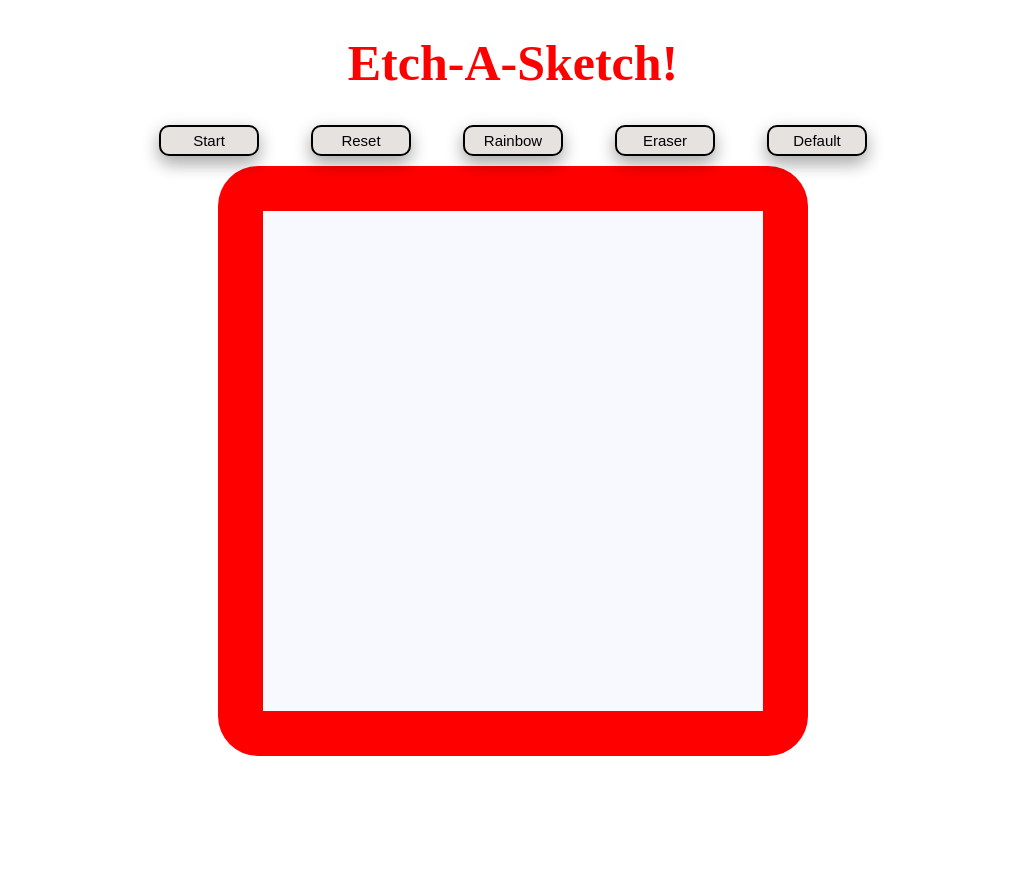
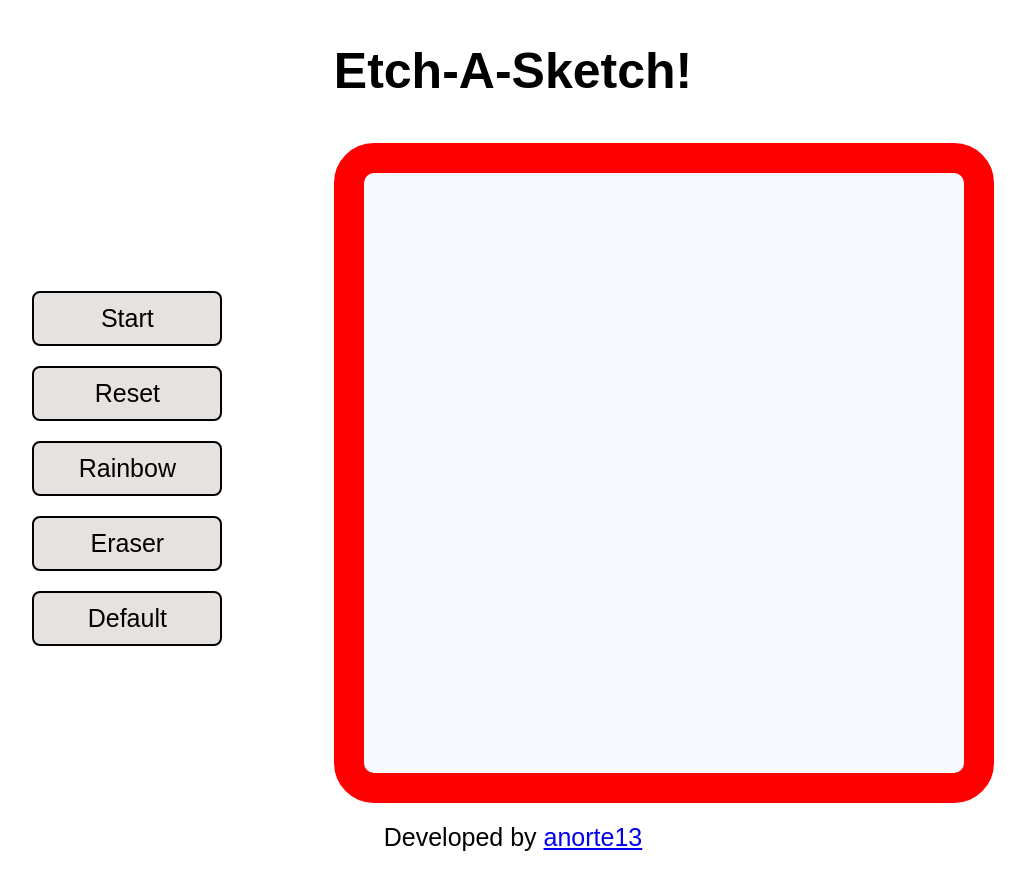
Before and after one commit to anorte13/etch-a-sketch, a plain HTML site: page index.html in a window 1280 px wide. Shown: the whole page, without its empty margins (127-1152 px from the left). Before the commit the page ends 800 px from the top, so only its background shows below. Drawn offline with Linux system fonts and the light colour scheme.

Commit message:
updated styling and added footer

```diff
--- a/index.html
+++ b/index.html
@@ -4,11 +4,15 @@
     <meta charset="UTF-8" />
     <title id="header">Etch-A-Sketch</title>
     <link rel="stylesheet" href="styles.css" />
+    <script defer src="etch-a-sketch-logic.js"></script>
   </head>
 
   <body>
-    <h1 class="text">Etch-A-Sketch!</h1>
-
+    <div class="wrapper">
+      <div class="title">
+        <h1 class="title">Etch-A-Sketch!</h1>
+      </div>
+      <div class="main">
         <div class="settings">
           <button id="user">Start</button>
           <button id="delete">Reset</button>
@@ -17,6 +21,12 @@
           <button id="default">Default</button>
         </div>
         <div id="container"></div>
-    <script src="etch-a-sketch-logic.js"></script>
+      </div>
+      <div class="footer">
+        <footer>
+          Developed by <a href="https://github.com/anorte13">anorte13</a>
+        </footer>
+      </div>
+    </div>
   </body>
 </html>
--- a/styles.css
+++ b/styles.css
@@ -1,13 +1,11 @@
 #container {
   display: grid;
-    grid-template-columns: repeat(var(--columns-row),1fr);
+  grid-template-columns: repeat(var(--columns-row), 1fr);
   grid-template-rows: repeat(var(--columns-row), 1fr);
-    width: 500px;
-    height: 500px;
-    border: 45px solid red;
+  width: 600px;
+  height: 600px;
+  border: 30px solid red;
   border-radius: 40px;
-    margin-left: auto;
-    margin-right: auto;
   background-color: ghostwhite;
 }
 :root {
@@ -16,28 +14,54 @@
 .box {
   color: white;
 }
-.text {
+.title {
   text-align: center;
   font-size: 50px;
-    color: red;
+  color: black;
+  font-family: Arial, Helvetica, sans-serif;
 }
 .settings {
+  width: 10rem;
+  display: flex;
+  flex-direction: column;
+  justify-content: center;
+  margin-bottom: 10px;
+  gap: 20px;
+}
+.wrapper {
+  display: block;
+}
+.main {
+  margin: 10px;
   display: flex;
   flex-direction: row;
-    gap: 52px;
+  align-items: center;
+  justify-content: space-evenly;
+}
+.title {
+  display: flex;
+  flex-direction: column;
+}
+.footer {
+  font-size: 25px;
+  padding: 10px;
+  margin: 10px;
+  display: flex;
+  align-items: center;
   justify-content: center;
-    margin-bottom: 10px;
+  font-family: Arial, Helvetica, sans-serif;
 }
 button {
-    border-radius: 10px;
+  border-radius: 8px;
   border: 2px solid black;
   cursor: pointer;
   text-align: center;
   background-color: rgb(230, 226, 223);
   padding: 5px;
-    font-size: 15px;
-    box-shadow: 0 8px 16px 0 rgba(0,0,0,0.2), 0 6px 20px 0 rgba(0,0,0,0.19);
-    width: 100px;
+  font-size: 25px;
+  width: 190px;
+  height: 55px;
+  font-family: Arial, Helvetica, sans-serif;
 }
 button:hover {
   background-color: whitesmoke;
```
Lines whose indentation alone changed are shown as unchanged.
